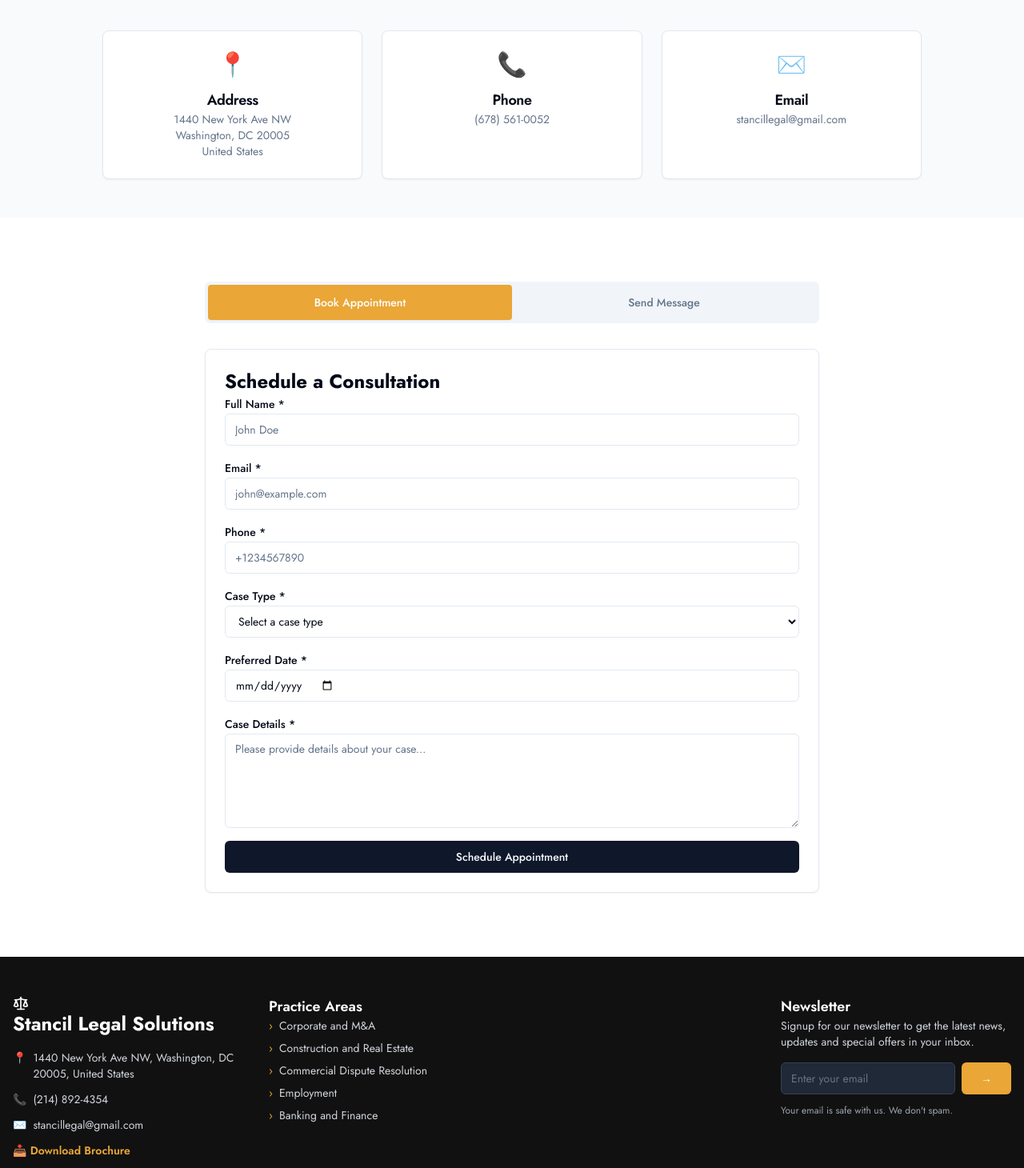
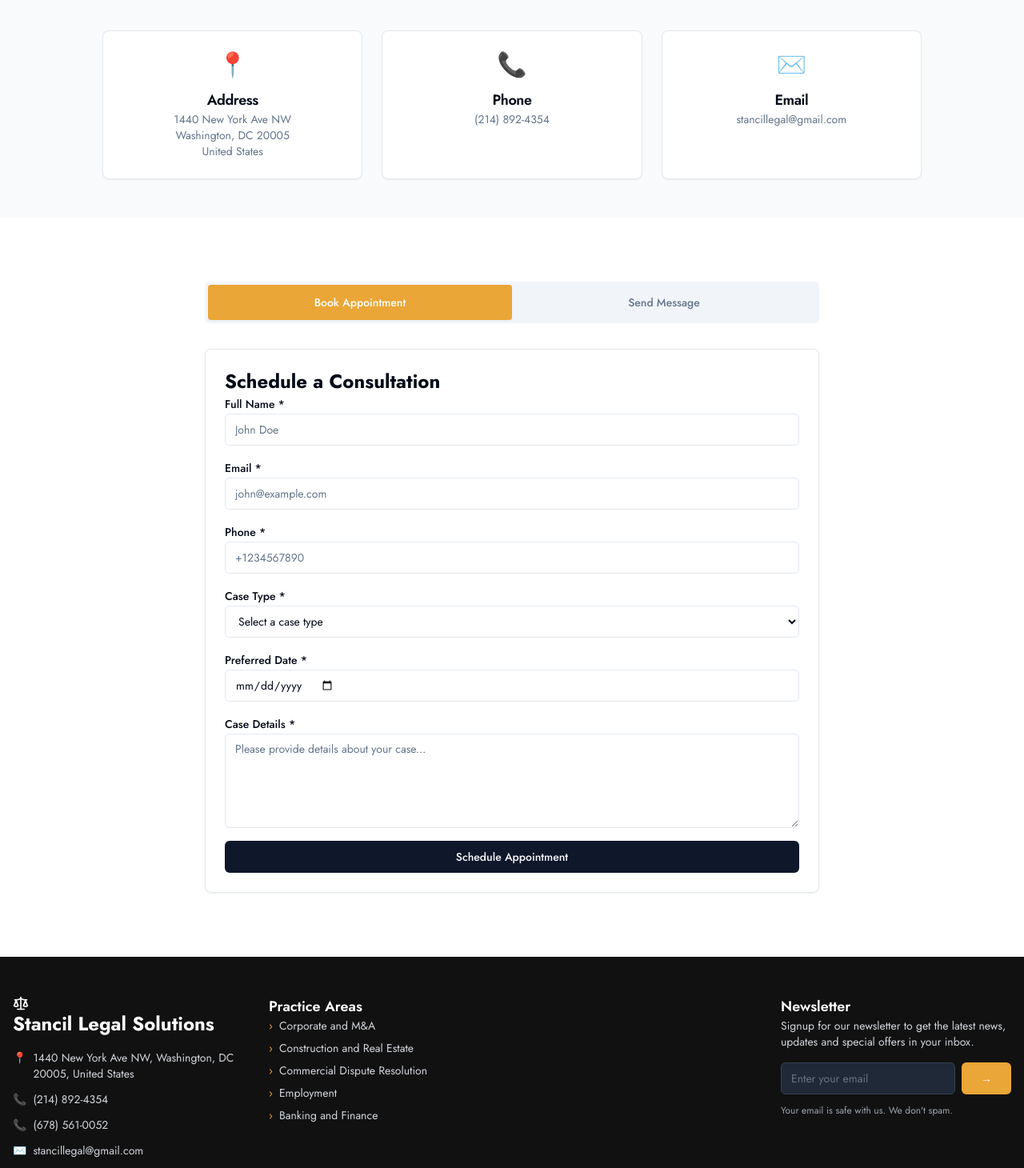
Before and after one commit to kwekuduahh/edmlegal, a React (Vite) app: page /contact in a window 1280 px wide. Shown: the part 360-1820 px from the top of the page at 80% size. Built offline with nearby package versions, Linux system fonts and the light colour scheme.

Commit message:
Update Footer component to include an additional phone number and adjust spacing in Contact page for improved layout consistency.

```diff
--- a/src/components/layout/Footer.tsx
+++ b/src/components/layout/Footer.tsx
@@ -54,6 +54,15 @@ export const Footer = () => {
                                     className="hover:text-[#eaa636] transition-colors"
                                 >
                                     (214) 892-4354
+                                </a>
+                            </p>
+                            <p className="flex items-center gap-2">
+                                <span>📞</span>
+                                <a
+                                    href="tel:+16785610052"
+                                    className="hover:text-[#eaa636] transition-colors"
+                                >
+                                    (678) 561-0052
                                 </a>
                             </p>
                             <p className="flex items-center gap-2">
--- a/src/pages/Contact.tsx
+++ b/src/pages/Contact.tsx
@@ -61,7 +61,8 @@ export default function Contact() {
                         transition={{ duration: 0.8 }}
                         className="max-w-4xl mx-auto text-center"
                     >
-                        <h1 className="mb-6 text-4xl font-bold md:text-5xl">Contact Us</h1>                        <hr className="w-40 mx-auto border-t-2 border-[#eaa636] mb-4" />
+                        <h1 className="mb-6 text-4xl font-bold md:text-5xl">Contact Us</h1>
+                        <hr className="w-40 mx-auto border-t-2 border-[#eaa636] mb-4" />
                         <p className="text-xl text-blue-100">
                             Get in touch with our legal experts today
                         </p>
@@ -90,8 +91,8 @@ export default function Contact() {
                                 <div className="mb-3 text-3xl">📞</div>
                                 <CardTitle className="mb-2 text-lg">Phone</CardTitle>
                                 <CardDescription>
-                                    <a href="tel:+16785610052" className="hover:text-primary">
-                                        (678) 561-0052
+                                    <a href="tel:+12148924354" className="hover:text-primary">
+                                        (214) 892-4354
                                     </a>
                                 </CardDescription>
                             </CardContent>
```
